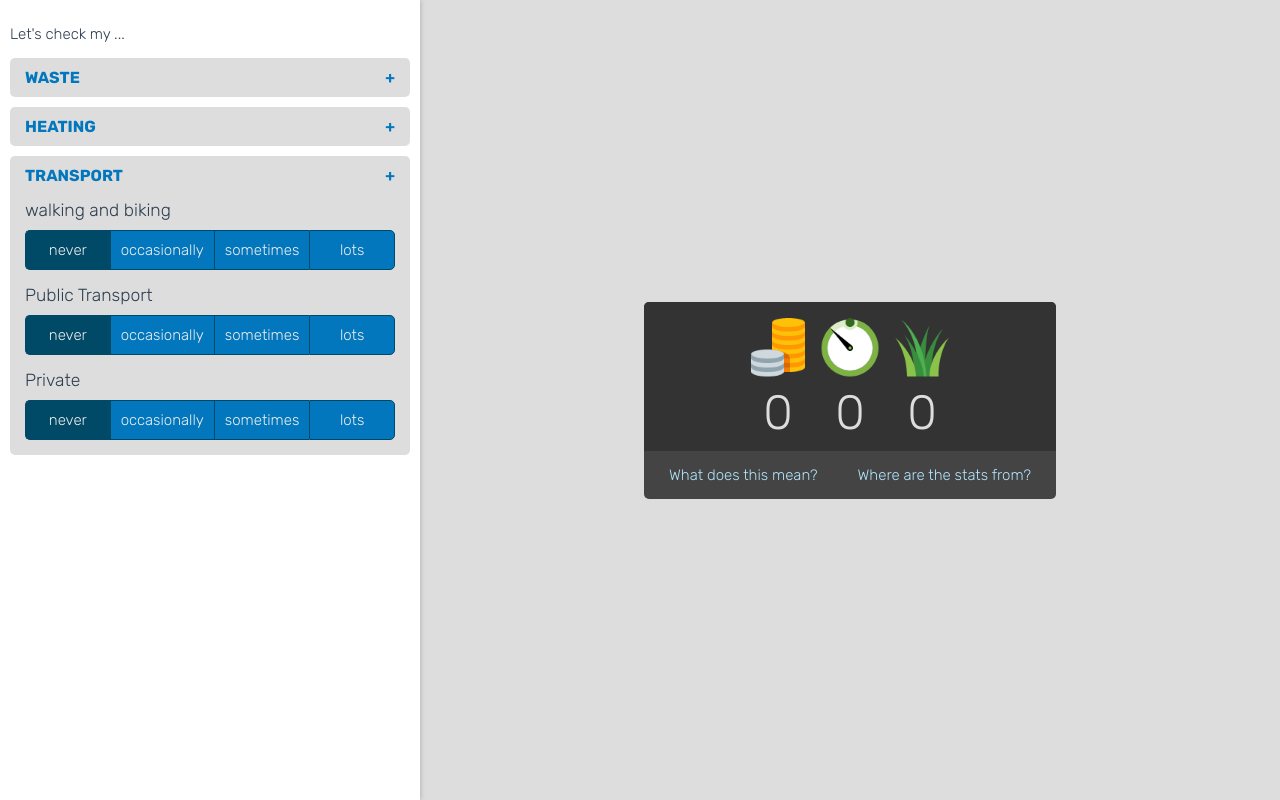
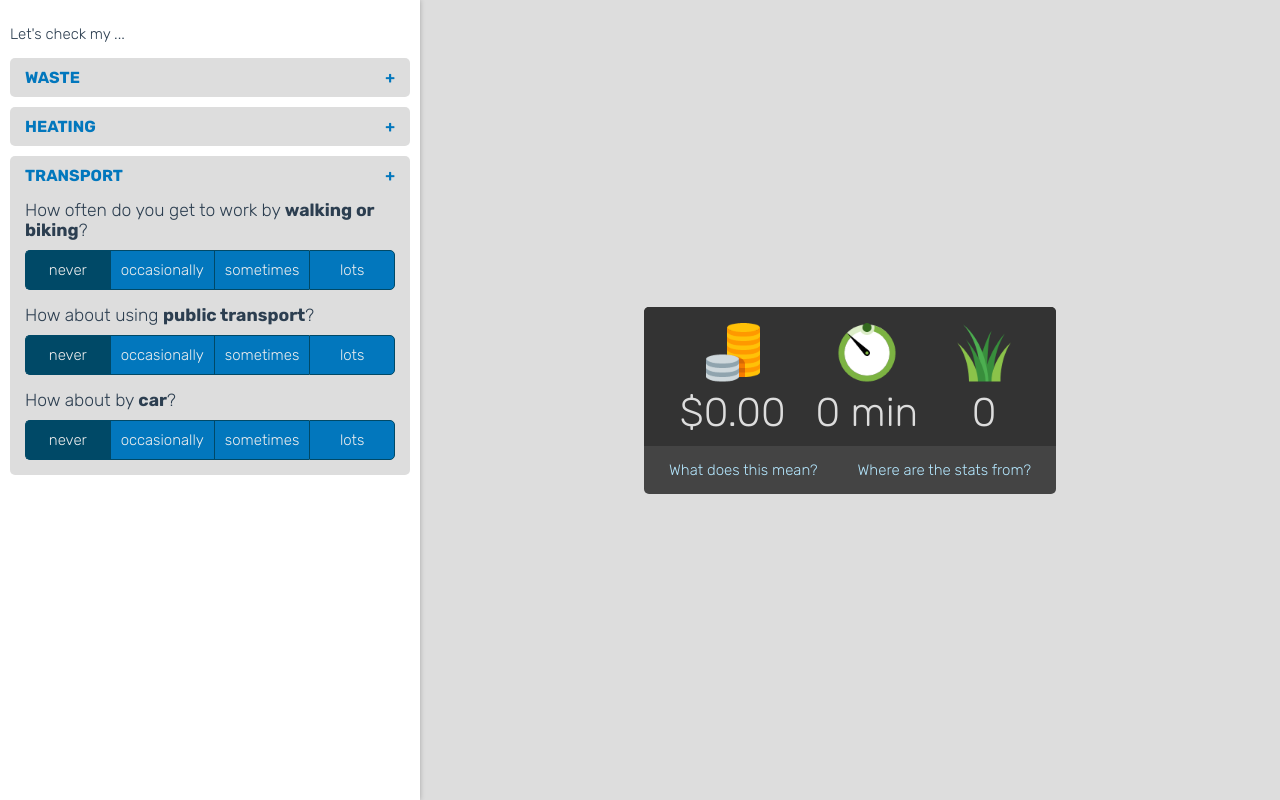
Before and after one commit to ElenaSchubel/EcoCalc, a Vue app: page / in a window 1280 px wide. Both pictures are taken after a click on the button "TRANSPORT". Built offline with nearby package versions, Linux system fonts and the light colour scheme.

Commit message:
make groups use questions; format stats nicely

```diff
--- a/src/components/group-view.vue
+++ b/src/components/group-view.vue
@@ -8,7 +8,7 @@
       </h2>
       <div class="items" v-show="group.expanded">
         <div class="item" v-for='item in group.items' :key="item.title">
-          <h3 class="item-title">{{item.title}}</h3>
+          <h3 class="item-title">{{item.questionPrefix}}<strong>{{item.title}}</strong>{{item.questionSuffix}}</h3>
           <div class="options">
             <button
                 v-for='option in item.options'
--- a/src/components/stats.vue
+++ b/src/components/stats.vue
@@ -3,15 +3,15 @@
   <div class="stats">
     <div class="stat">
       <img src="../assets/coins.png" />
-      <span :class="money > 0 ? 'positive' : 'negative'">{{ money }}</span>
+      <span :class="statClass(money)">{{ formatCurrency(money) }}</span>
     </div>
     <div class="stat">
       <img src="../assets/timer.png" />
-      <span :class="time > 0 ? 'positive' : 'negative'">{{ time }}</span>
+      <span :class="statClass(time)">{{ formatTime(time) }}</span>
     </div>
     <div class="stat">
       <img src="../assets/grass.png" />
-      <span :class="enviroImpact > 0 ? 'positive' : 'negative'">{{ enviroImpact }}</span>
+      <span :class="statClass(enviroImpact)">{{ formatPoints(enviroImpact) }}</span>
     </div>
   </div>
 
@@ -25,9 +25,34 @@
 <script>
 export default {
   name: 'stats',
-  methods:{
+  methods: {
     showPopup(name){
       this.$store.commit('setCurrentPopUp', name)
+    },
+    statClass(stat) {
+      if (stat > 0) {
+        return "positive"
+      } else if (stat < 0) {
+        return "negative"
+      }
+      return ""
+    },
+    formatCurrency(money) {
+      if (money >= 0) {
+        return "$" + money.toFixed(2)
+      } else {
+        return "-$" + Math.abs(money).toFixed(2)
+      }
+    },
+    formatTime(time) {
+      return "" + Math.round(time) + " min"
+    },
+    formatPoints(points) {
+      if (points > 0) {
+        return "+" + points
+      } else {
+        return points.toString()
+      }
     }
   },
   computed: {
@@ -85,12 +110,12 @@ export default {
   color: #ddd;
 }
 
-.stat.positive {
-  color: #8BC34A;
+.stat:first-child {
+  margin-right: 30px;
 }
 
-.stat.negative {
-  color: #DD2C00;
+.stat:last-child {
+  margin-left: 30px;
 }
 
 .stat > img {
@@ -99,7 +124,15 @@ export default {
 }
 
 .stat > span {
-  font-size: 3rem;
+  font-size: 2.5rem;
+}
+
+.stat .positive {
+  color: #8BC34A;
+}
+
+.stat .negative {
+  color: #DD2C00;
 }
 
 .actions {
--- a/src/groupsConfig.js
+++ b/src/groupsConfig.js
@@ -16,6 +16,9 @@ export default [{
 
 
       title: 'rubbish bags',
+      questionPrefix: "How many ",
+      questionSuffix: " do you fill per week?",
+
       options: [{
           title: '0',
           value: 0
@@ -41,7 +44,8 @@ export default [{
           value: 5
         },
       ],
-      current: 0
+      current: 0,
+      baseline: null
     }]
   },
   {
@@ -50,6 +54,8 @@ export default [{
 
     items: [{
         title: 'heat pump',
+        questionPrefix: "How much do you use a ",
+        questionSuffix: "?",
 
         calcMoney(current) {
           return current * 7
@@ -80,10 +86,13 @@ export default [{
             value: 1
           }
         ],
-        current: 0
+        current: 0,
+        baseline: null
       },
       {
         title: 'blankets',
+        questionPrefix: "How about ",
+        questionSuffix: "?",
 
         calcMoney(current) {
           return current * 7
@@ -114,11 +123,14 @@ export default [{
             value: 1
           }
         ],
-        current: 0
+        current: 0,
+        baseline: null
       },
 
       {
-        title: 'wood',
+        title: 'wood fire',
+        questionPrefix: "How about a ",
+        questionSuffix: "?",
 
         calcMoney(current) {
           return current * 7
@@ -149,10 +161,13 @@ export default [{
             value: 1
           }
         ],
-        current: 0
+        current: 0,
+        baseline: null
       },
       {
         title: 'bar heater',
+        questionPrefix: "How about a ",
+        questionSuffix: "?",
 
         calcMoney(current) {
           return current * 7
@@ -183,7 +198,8 @@ export default [{
             value: 1
           }
         ],
-        current: 0
+        current: 0,
+        baseline: null
       }
     ]
 
@@ -194,7 +210,10 @@ export default [{
     expanded: false,
 
     items: [{
-			title: 'walking and biking',
+      title: 'walking or biking',
+      questionPrefix: "How often do you get to work by ",
+      questionSuffix: "?",
+
 			calcMoney(current) {
 				return current
 			},
@@ -223,10 +242,13 @@ export default [{
             value: 1
           }
         ],
-        current: 0
+        current: 0,
+        baseline: null
       },
       {
-        title: 'Public Transport',
+        title: 'public transport',
+        questionPrefix: "How about using ",
+        questionSuffix: "?",
 				calcMoney(current) {
 					return current
 				},
@@ -255,10 +277,13 @@ export default [{
             value: 1
           }
         ],
-        current: 0
+        current: 0,
+        baseline: null
       },
       {
-        title: 'Private',
+        title: 'car',
+        questionPrefix: "How about by ",
+        questionSuffix: "?",
 				calcMoney(current) {
 					return current
 				},
@@ -287,7 +312,8 @@ export default [{
             value: 1
           }
         ],
-        current: 0
+        current: 0,
+        baseline: null
       }
     ]
 
```
